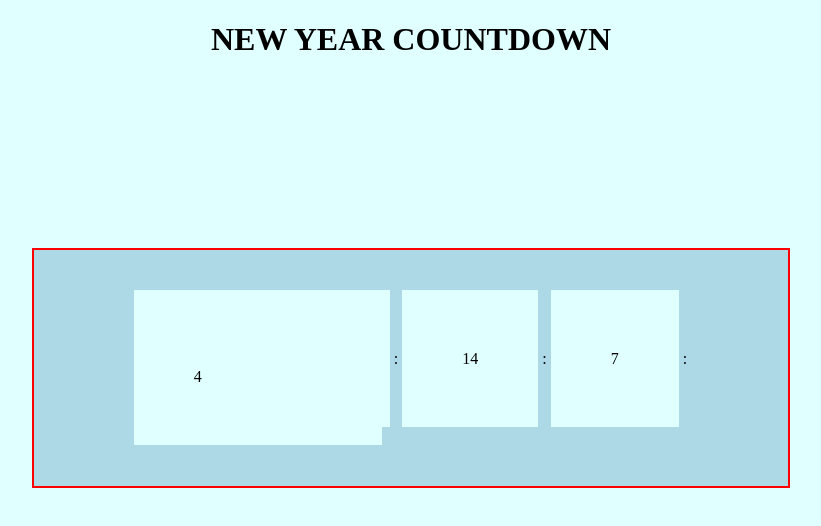
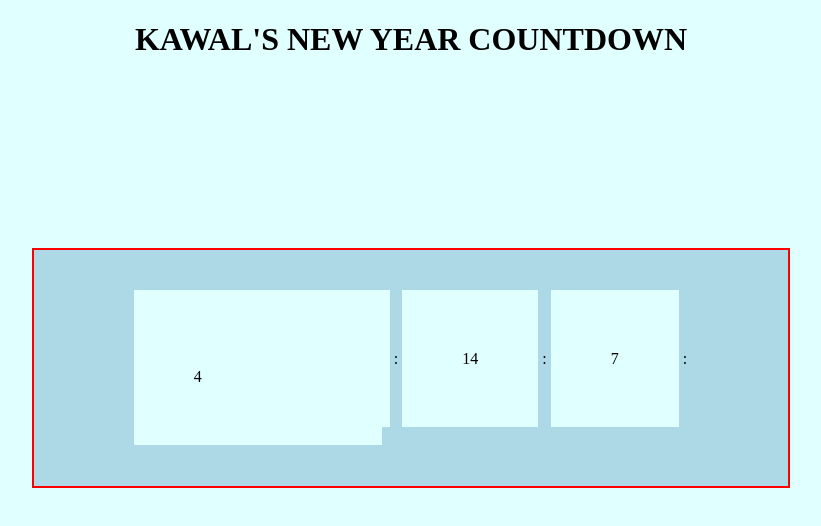
Before and after one commit to KanwaljeetSingh556/countdown.github.io, a plain HTML site: page index.html in a window 1280 px wide. Shown: the whole page, without its empty margins (229-1050 px from the left). Drawn offline with Linux system fonts and the light colour scheme.

Commit message:
Update index.html

```diff
--- a/index.html
+++ b/index.html
@@ -31,7 +31,7 @@
 </head>
 
 <body>
-    <h1>NEW YEAR COUNTDOWN</h1>
+    <h1> KAWAL'S NEW YEAR COUNTDOWN</h1>
 
     <div id="container">
     <p>  <p id="days"> </p> : <p id="hours"></p> : <p id="minutes"></p> : <p id="seconds"></p> </p>
```
